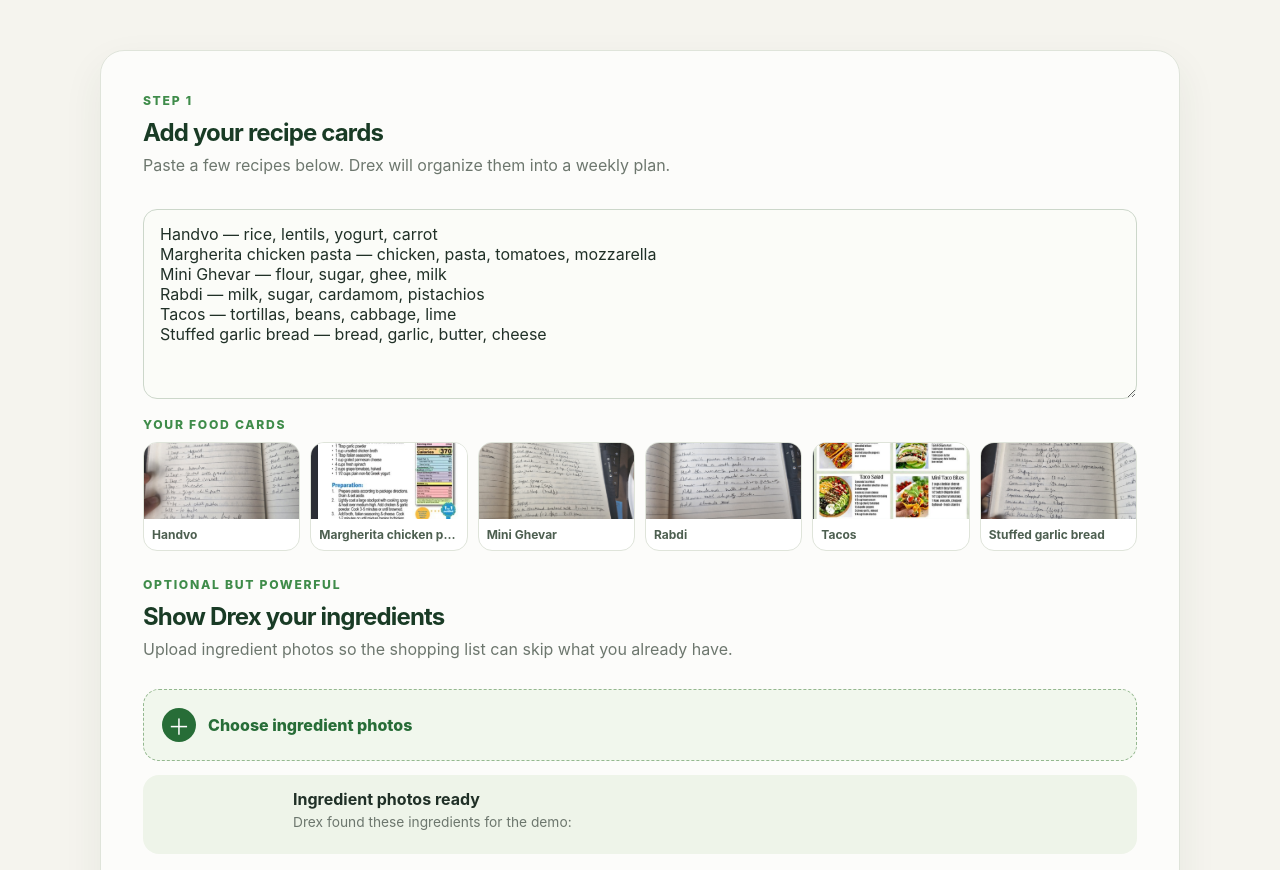
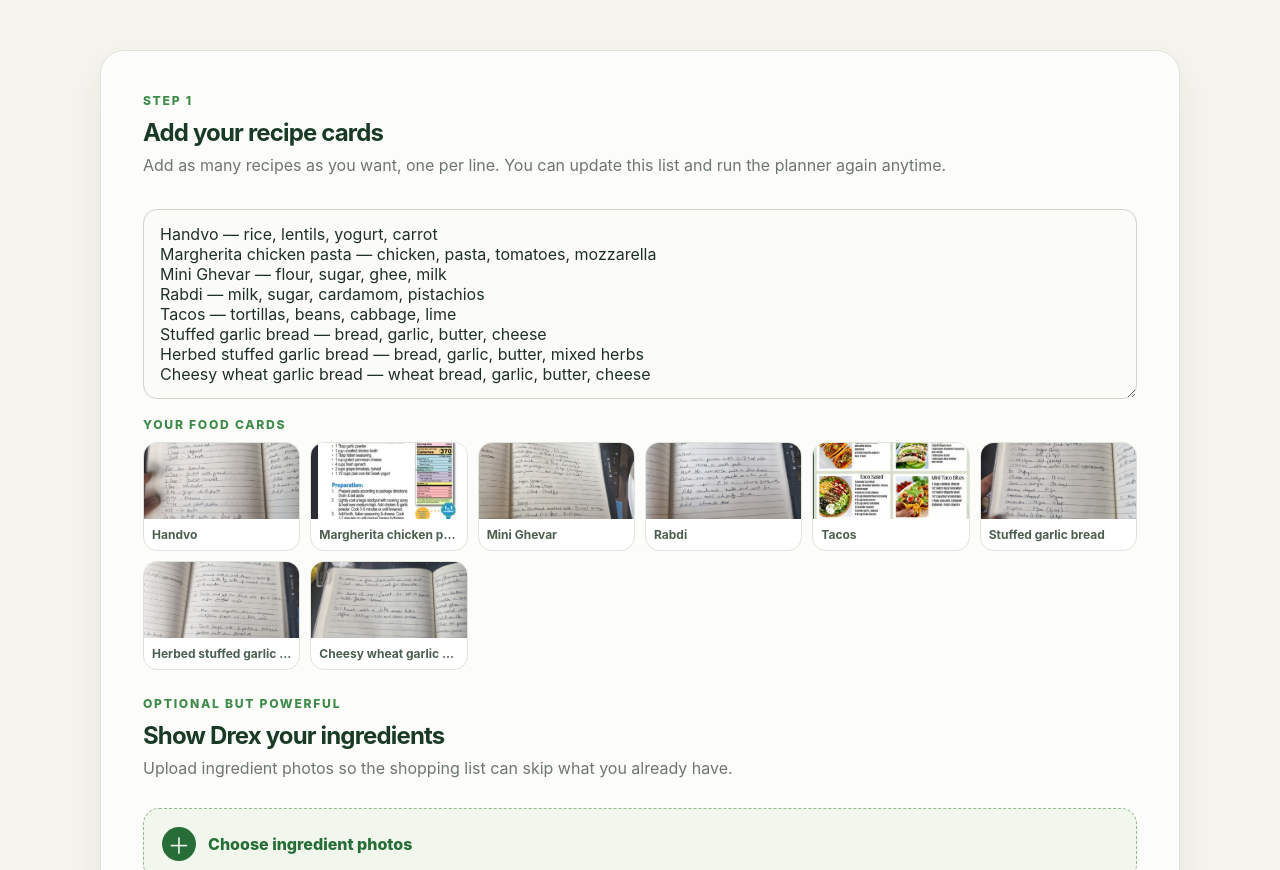
Before and after one commit to lizalad1005/lettucedecide, a plain HTML site: page index.html in a window 1280 px wide. Shown: the part 231-1101 px from the top of the page. Drawn offline with Linux system fonts and the light colour scheme.

Commit message:
Support repeated recipe planning and fix photo paths

```diff
--- a/app.js
+++ b/app.js
@@ -17,12 +17,14 @@ const recipeGallery = document.querySelector("#recipe-gallery");
 
 const days = ["Monday", "Tuesday", "Wednesday", "Thursday", "Friday", "Saturday", "Sunday"];
 const fallbackRecipes = [
-  { name: "Handvo", ingredients: ["rice", "lentils", "yogurt", "carrot"], image: "/recipes/Handvo.jpeg" },
-  { name: "Margherita chicken pasta", ingredients: ["chicken", "pasta", "tomatoes", "mozzarella"], image: "/recipes/Margherita Chiken paasta.jpeg" },
-  { name: "Mini Ghevar", ingredients: ["flour", "sugar", "ghee", "milk"], image: "/recipes/MiniGhevar.jpeg" },
-  { name: "Rabdi", ingredients: ["milk", "sugar", "cardamom", "pistachios"], image: "/recipes/Rabdi.jpeg" },
-  { name: "Tacos", ingredients: ["tortillas", "beans", "cabbage", "lime"], image: "/recipes/Taco.jpeg" },
-  { name: "Stuffed garlic bread", ingredients: ["bread", "garlic", "butter", "cheese"], image: "/recipes/WheatstuffedGarlicBread.jpeg" },
+  { name: "Handvo", ingredients: ["rice", "lentils", "yogurt", "carrot"], image: "./public/recipes/Handvo.jpeg" },
+  { name: "Margherita chicken pasta", ingredients: ["chicken", "pasta", "tomatoes", "mozzarella"], image: "./public/recipes/Margherita Chiken paasta.jpeg" },
+  { name: "Mini Ghevar", ingredients: ["flour", "sugar", "ghee", "milk"], image: "./public/recipes/MiniGhevar.jpeg" },
+  { name: "Rabdi", ingredients: ["milk", "sugar", "cardamom", "pistachios"], image: "./public/recipes/Rabdi.jpeg" },
+  { name: "Tacos", ingredients: ["tortillas", "beans", "cabbage", "lime"], image: "./public/recipes/Taco.jpeg" },
+  { name: "Stuffed garlic bread", ingredients: ["bread", "garlic", "butter", "cheese"], image: "./public/recipes/WheatstuffedGarlicBread.jpeg" },
+  { name: "Herbed stuffed garlic bread", ingredients: ["bread", "garlic", "butter", "mixed herbs"], image: "./public/recipes/WheatstuffedGarlicBread1.jpeg" },
+  { name: "Cheesy wheat garlic bread", ingredients: ["wheat bread", "garlic", "butter", "cheese"], image: "./public/recipes/WheatstuffedGarlicBread2.jpeg" },
 ];
 
 let activeRecipes = fallbackRecipes;
--- a/index.html
+++ b/index.html
@@ -18,7 +18,7 @@
         <div>
           <p class="eyebrow">Step 1</p>
           <h2 id="setup-title">Add your recipe cards</h2>
-          <p class="muted">Paste a few recipes below. Drex will organize them into a weekly plan.</p>
+          <p class="muted">Add as many recipes as you want, one per line. You can update this list and run the planner again anytime.</p>
         </div>
         <textarea id="recipe-input" rows="8" aria-label="Recipe cards"></textarea>
         <div>
@@ -54,7 +54,7 @@
             <p class="eyebrow">Drex decided</p>
             <h2>Your weekly plan</h2>
           </div>
-          <button id="reset-button" class="secondary-button" type="button">Start over</button>
+          <button id="reset-button" class="secondary-button" type="button">Plan another version</button>
         </div>
         <div class="decision-note">
           <span class="decision-icon">✦</span>
```
Also changed, not shown: data/recipes.json (+8 -8 lines), 1 other file.
